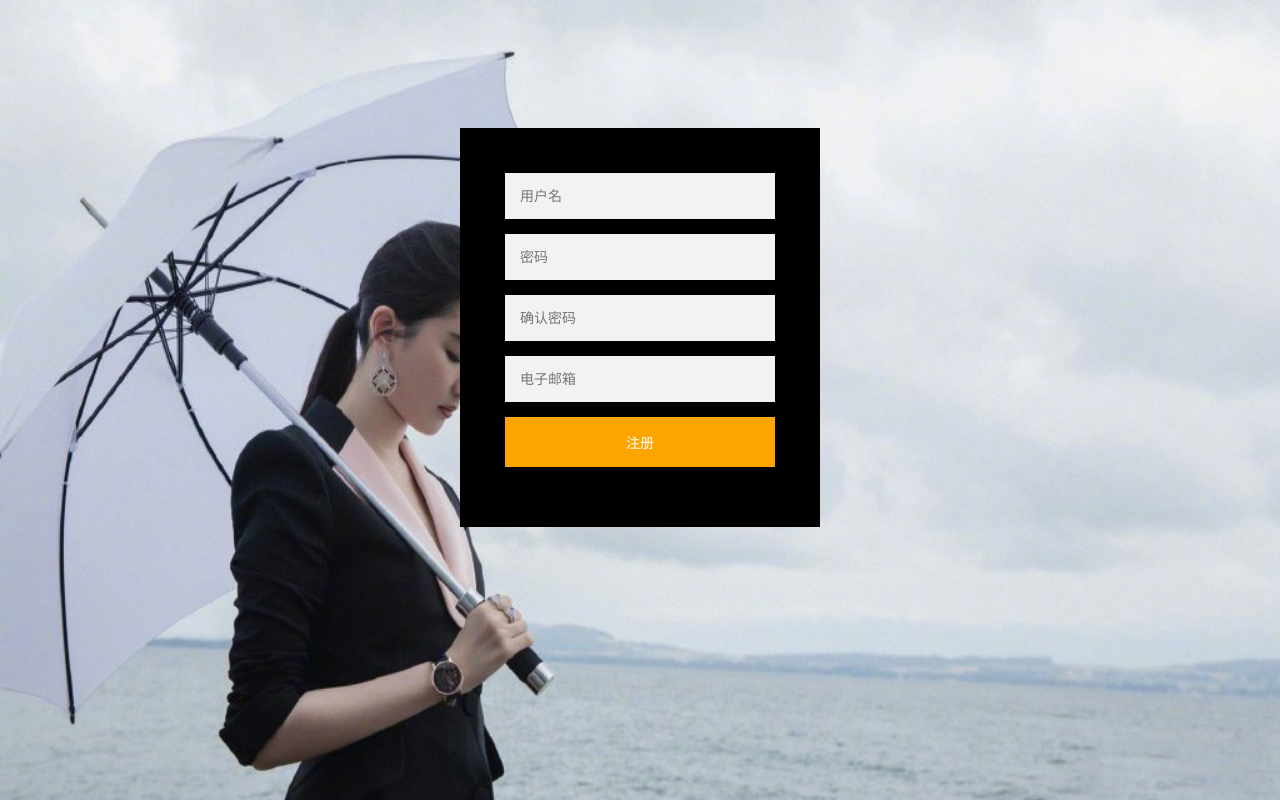
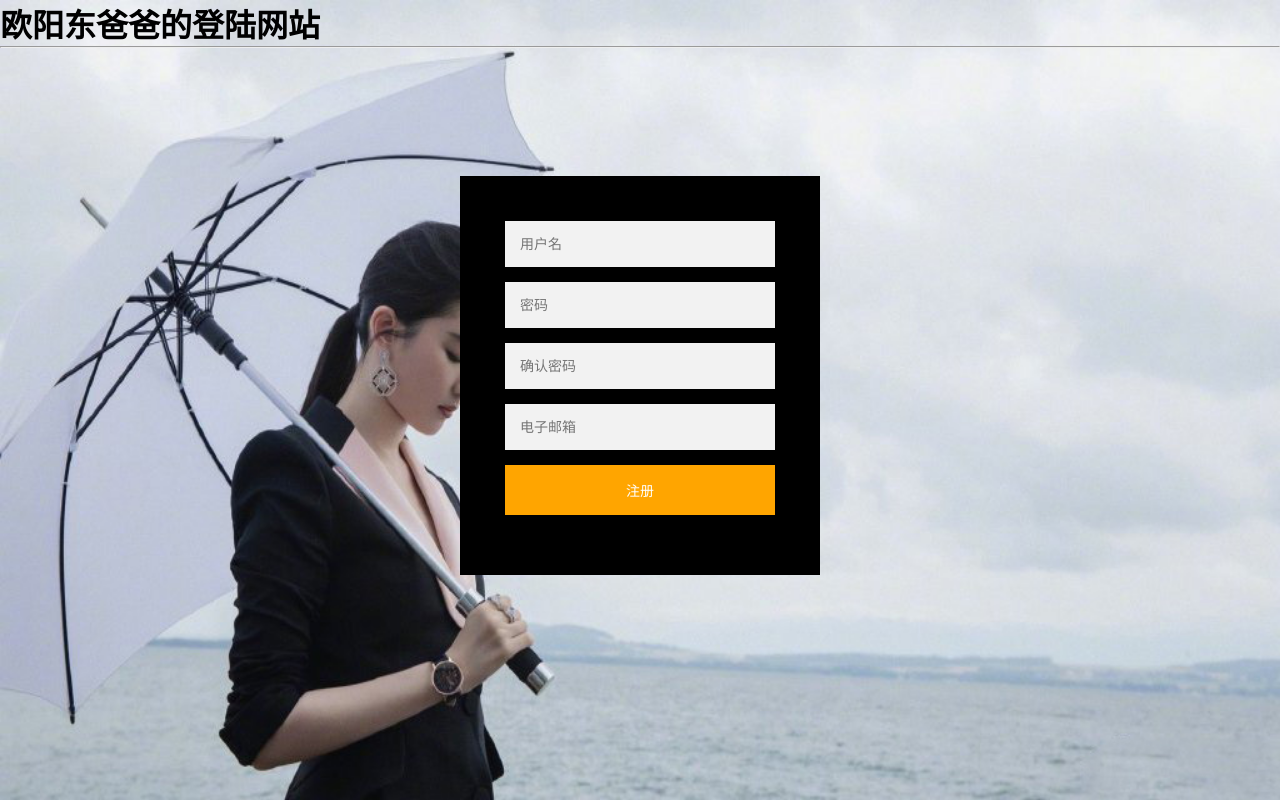
Before and after one commit to SweetSmellCitrus/SweetsmellCitrus.github.io, a plain HTML site: page index.html in a window 1280 px wide. Drawn offline with Linux system fonts and the light colour scheme.

Commit message:
Update index.html

```diff
--- a/index.html
+++ b/index.html
@@ -6,6 +6,8 @@
     <link rel="stylesheet" type="text/css" href="Logcss.css"/>
 </head>
 <body>
+	<h1>欧阳东爸爸的登陆网站</h1>
+	<hr>
 	<script type="text/javascript" src="./Logjs.js"></script>
 
         <div class="login-page">
```
